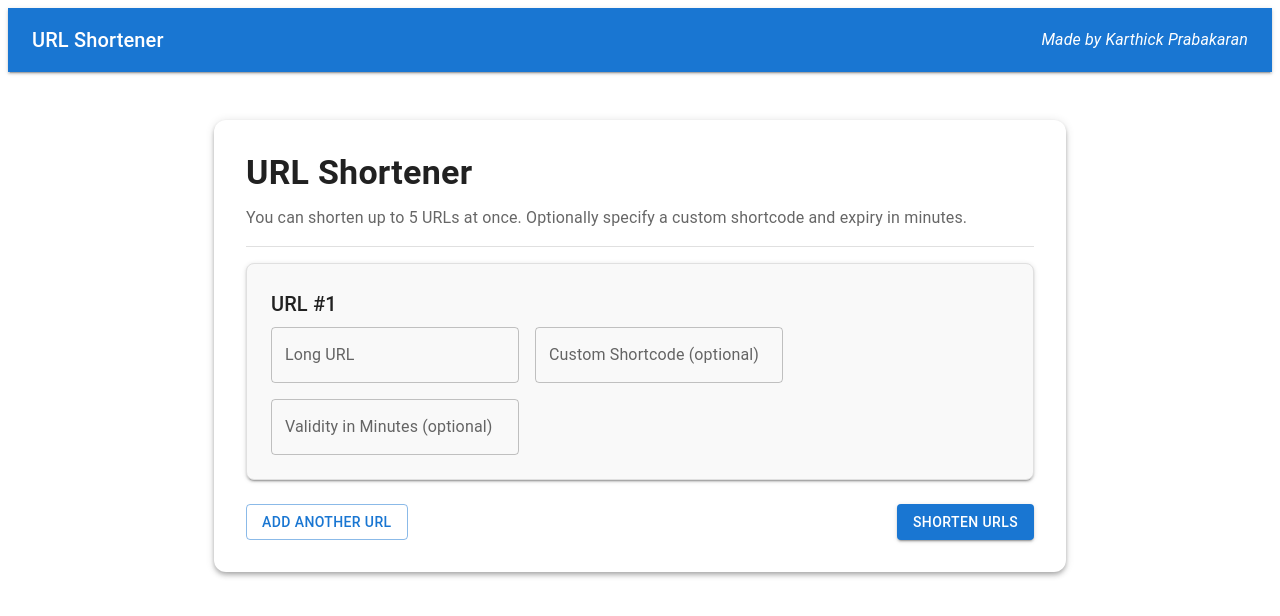
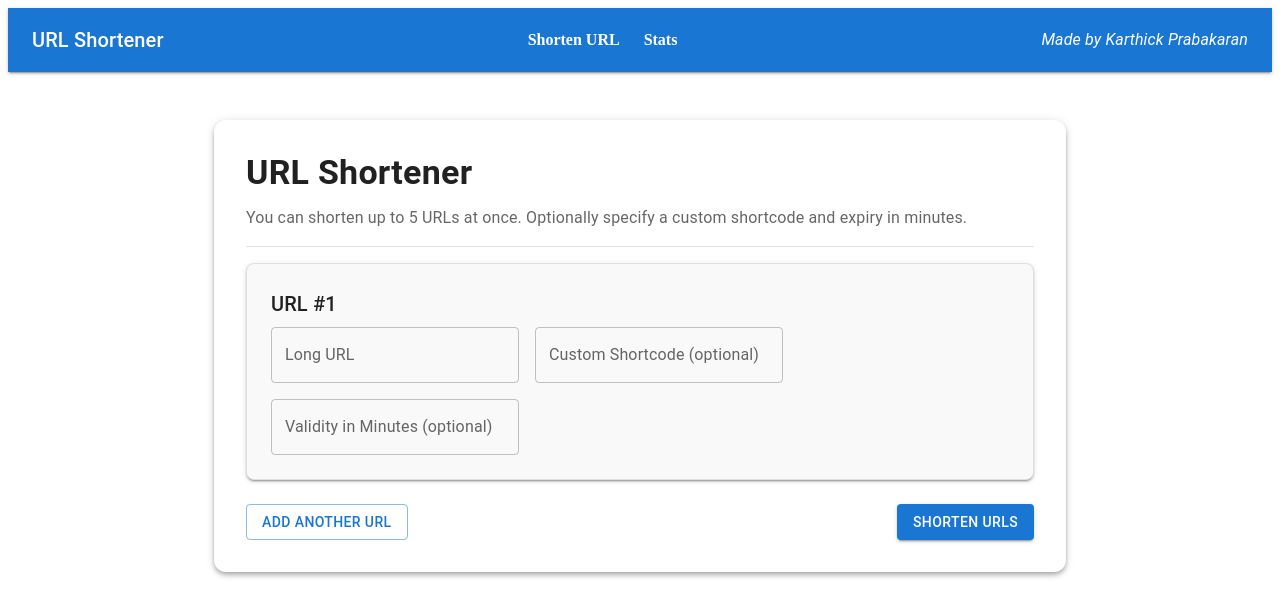
Before and after one commit to karthickprabakaran/212222100021, a React (Vite) app in the folder Frontend/: page / in a window 1280 px wide. Shown: the top 616 px of the page. Built offline with nearby package versions, Linux system fonts and the light colour scheme.

Commit message:
Added the navigation in the header

```diff
--- a/Frontend/src/components/Header.jsx
+++ b/Frontend/src/components/Header.jsx
@@ -1,5 +1,6 @@
 import React from 'react';
-import { AppBar, Toolbar, Typography, Box } from '@mui/material';
+import { AppBar, Toolbar, Typography, Box, Link as MuiLink } from '@mui/material';
+import { Link } from 'react-router-dom';
 
 const Header = () => {
   return (
@@ -10,9 +11,35 @@ const Header = () => {
             URL Shortener
           </Typography>
         </Box>
-        <Typography variant="body1" sx={{ fontStyle: 'italic' }}>
-          Made by Karthick Prabakaran
-        </Typography>
+
+        {/* Centered Links */}
+        <Box sx={{ display: 'flex', gap: 3, justifyContent: 'center', flexGrow: 1 }}>
+          <MuiLink
+            component={Link}
+            to="/"
+            color="inherit"
+            underline="none"
+            sx={{ fontWeight: 'bold' }}
+          >
+            Shorten URL
+          </MuiLink>
+          <MuiLink
+            component={Link}
+            to="/stats/"
+            color="inherit"
+            underline="none"
+            sx={{ fontWeight: 'bold' }}
+          >
+            Stats
+          </MuiLink>
+        </Box>
+
+        {/* Right-Aligned Author Name */}
+        <Box sx={{ flexGrow: 1, textAlign: 'right' }}>
+          <Typography variant="body1" sx={{ fontStyle: 'italic' }}>
+            Made by Karthick Prabakaran
+          </Typography>
+        </Box>
       </Toolbar>
     </AppBar>
   );
```
